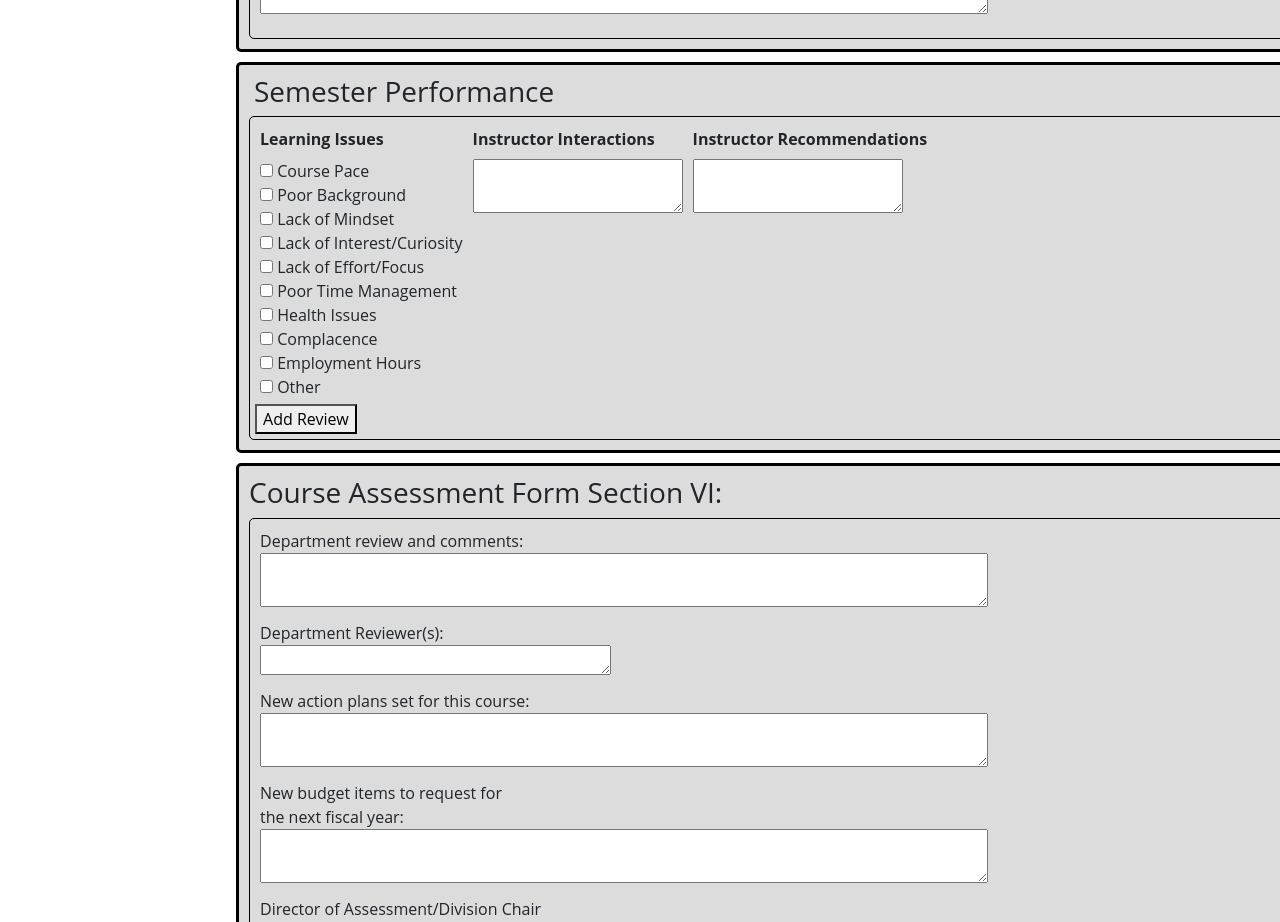
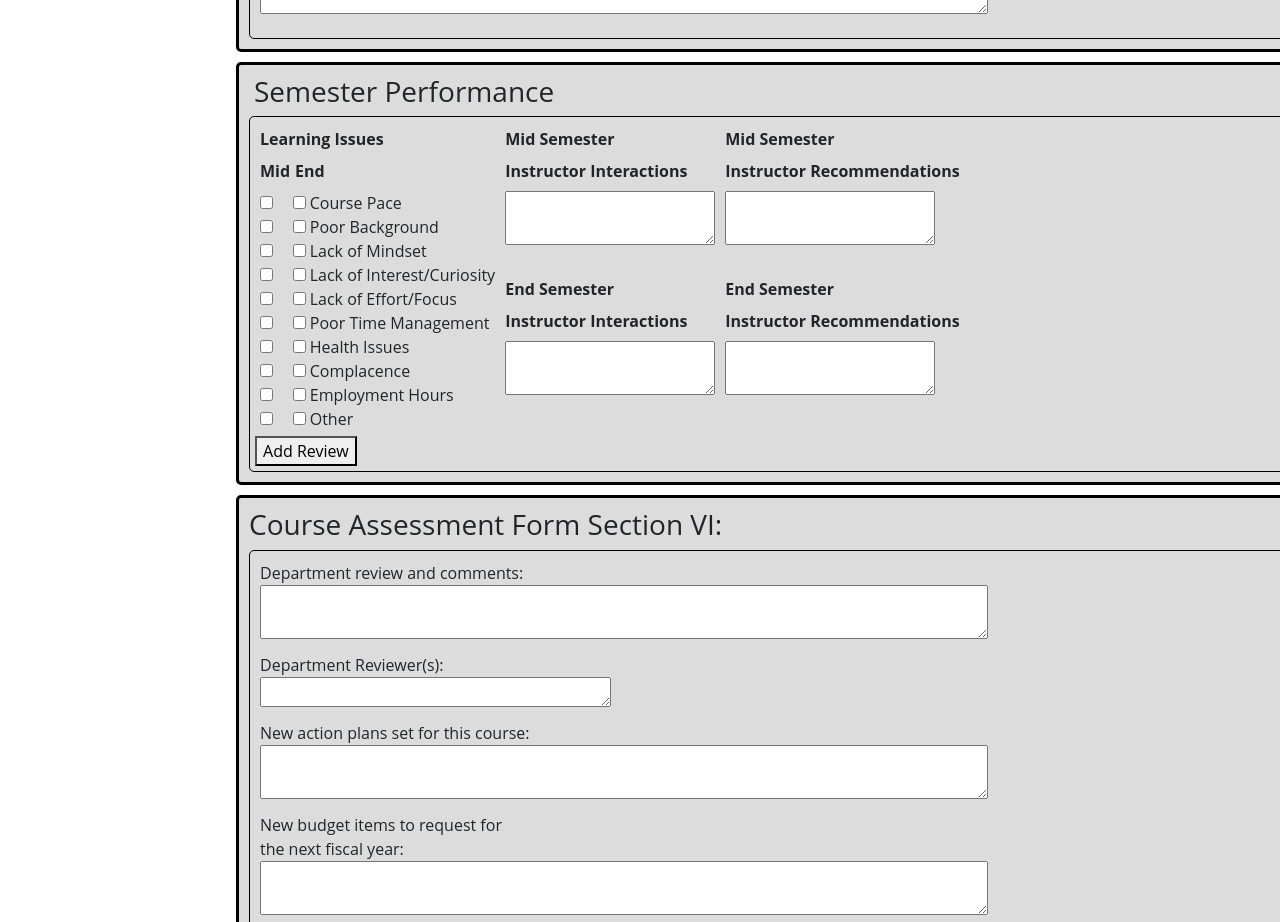
Before and after one commit to clubberstake/LaRocheChemAssessment, an Angular app in the folder angularApp/: page / in a window 1280 px wide. Shown: the part 2020-2942 px from the top of the page. Built offline with nearby package versions, Linux system fonts and the light colour scheme; no server answers.

Commit message:
Updated semester-evaluation component styling

```diff
--- a/angularApp/src/app/individual-learning-record/semester-evaluation/semester-evaluation.component.css
+++ b/angularApp/src/app/individual-learning-record/semester-evaluation/semester-evaluation.component.css
@@ -24,7 +24,47 @@
 }
 
 .semester-evaluation-learning-issues {
+  display: flex;
+  flex-direction: column;
   padding: 5px;
+}
+
+.semester-evaluation-learning-issues-encasing {
+  display: flex;
+  flex-direction: row;
+}
+
+.mid-semester-learning-issues {
+  display: flex;
+  flex-direction: column;
+}
+
+.mid-semester-learning-issues-header {
+  padding-right: 2.5px;
+}
+
+.end-semester-learning-issues-header {
+  padding-left: 2.5px;
+}
+
+.end-semester-learning-issues {
+  display: flex;
+  flex-direction: column;
+}
+
+.semester-instructor-notes {
+  display: flex;
+  flex-direction: column;
+}
+
+.mid-semester-instructor-notes {
+  display: flex;
+  flex-direction: row;
+}
+
+.end-semester-instructor-notes {
+  display: flex;
+  flex-direction: row;
 }
 
 .semester-evaluation-instructor-interactions {
--- a/angularApp/src/app/individual-learning-record/semester-evaluation/semester-evaluation.component.html
+++ b/angularApp/src/app/individual-learning-record/semester-evaluation/semester-evaluation.component.html
@@ -6,11 +6,30 @@
     <div class="semester-evaluation-encasing">
       <div class="semester-evaluation-learning-issues">
           <label><strong>Learning Issues</strong></label>
+          <div class="semester-evaluation-learning-issues-encasing">
+            <div class="mid-semester-learning-issues">
+              <div class="mid-semester-learning-issues-header">
+                <label><strong>Mid</strong></label>
+              </div>
+              <div *ngFor="let issue of learningIssues">
+                <input type="checkbox"/>
+              </div>
+            </div>
+            <div class="end-semester-learning-issues">
+              <div class="end-semester-learning-issues-header">
+                <label><strong>End</strong></label>
+              </div>
               <div *ngFor="let issue of learningIssues">
                 <input type="checkbox"/> {{issue}}
               </div>
             </div>
+          </div>
+      </div>
+
+      <div class="semester-instructor-notes">
+        <div class="mid-semester-instructor-notes">
           <div class="semester-evaluation-instructor-interactions">
+            <label><strong>Mid Semester</strong></label>
             <div>
               <label><strong>Instructor Interactions</strong></label>
               <p>
@@ -19,6 +38,7 @@
             </div>
           </div>
           <div class="semester-evaluation-instructor-recommendations">
+            <label><strong>Mid Semester</strong></label>
             <div>
               <label><strong>Instructor Recommendations</strong></label>
               <p>
@@ -27,6 +47,30 @@
             </div>
           </div>
         </div>
+
+        <div class="end-semester-instructor-notes">
+          <div class="semester-evaluation-instructor-interactions">
+            <label><strong>End Semester</strong></label>
+            <div>
+              <label><strong>Instructor Interactions</strong></label>
+              <p>
+                <textarea></textarea>
+              </p>
+            </div>
+          </div>
+          <div class="semester-evaluation-instructor-recommendations">
+            <label><strong>End Semester</strong></label>
+            <div>
+              <label><strong>Instructor Recommendations</strong></label>
+              <p>
+                <textarea></textarea>
+              </p>
+            </div>
+          </div>
+        </div>
+      </div>
+
+    </div>
     <button (click) = "postMidSemesterReview()">Add Review</button>
   </div>
 </div>
```
Lines whose indentation alone changed are shown as unchanged.
